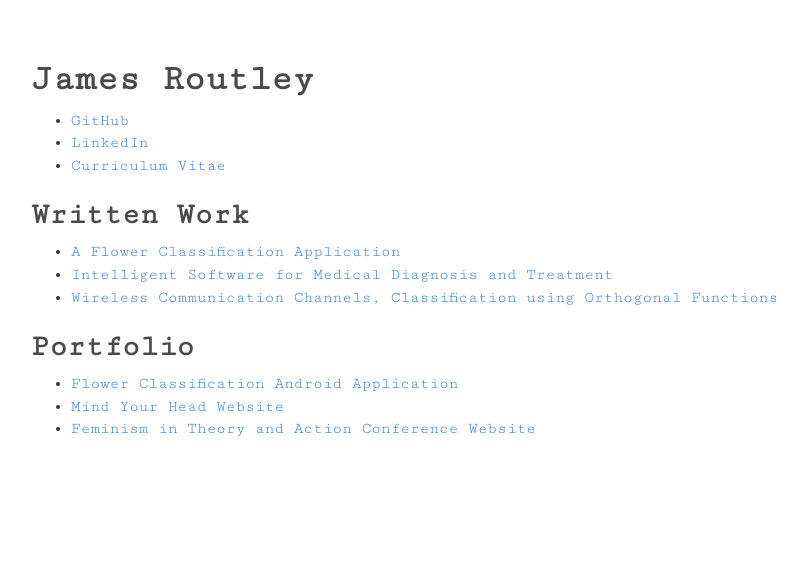
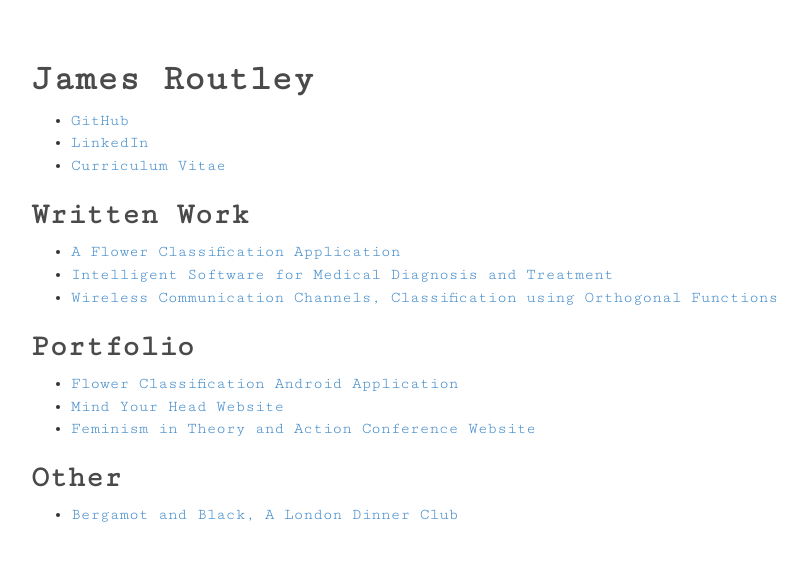
Before and after one commit to jamesroutley/routley.io, a Jekyll site: the page built from index.html, in a window 1280 px wide. Shown: the top 561 px of the page, without its empty margins (234-1042 px from the left). Built offline with Jekyll 4.4.1, drawn with Linux system fonts in a browser that asks for light colours; nearby versions of some CDN libraries.

Commit message:
Added B&B

```diff
--- a/assets/css/bandb.css
+++ b/assets/css/bandb.css
@@ -15,11 +15,11 @@
     text-shadow: none;
 }
 
-::selection {
+/*::selection {
     background: #16a085;
     color: #a4003a;
     text-shadow: none;
-}
+}*/
 
 /*
  * A better looking default horizontal rule
--- a/flower.html
+++ b/flower.html
@@ -66,8 +66,8 @@
   		<div class="row">
   			<div class="col-lg-8 col-lg-offset-2" >
           <h1 class="centered mbeighty">A Flower Classification Application</h1>
-          <p>An application I’m currently building with help from Andrew Zisserman and Oxford University’s Visual Geometry Group. The application allows a user to take a photo of a flower, and uses computer vision and machine learning algorithms to automatically classify the species of the flower.</p>
-          <p>It’s a work in progress but can currently identify 102 common flower species with an 86% accuracy. </p>
+          <p>A proof of concept application built with help from Andrew Zisserman and Oxford University’s Visual Geometry Group. The application allows a user to take a photo of a flower, and uses computer vision and machine learning algorithms to automatically classify the species of the flower.</p>
+          <p>The application can identify 102 common flower species with a practical accuracy of 96%. </p>
           </div>
   		</div><! --/row -->
   	</div><! --/container -->
--- a/index.html
+++ b/index.html
@@ -26,4 +26,12 @@
     <li><a href="{{ site.url }}/fta.html">Feminism in Theory and Action Conference Website</a></li>
   </ul>
 
+<h2>Other</h2>
+  <ul>
+    <li><a href="http://bergamotandblack.com/">Bergamot and Black, A London Dinner Club</a></li>
+  </ul>
+
+
+
+
 </div>
```
Also changed, not shown: 2 other files.
